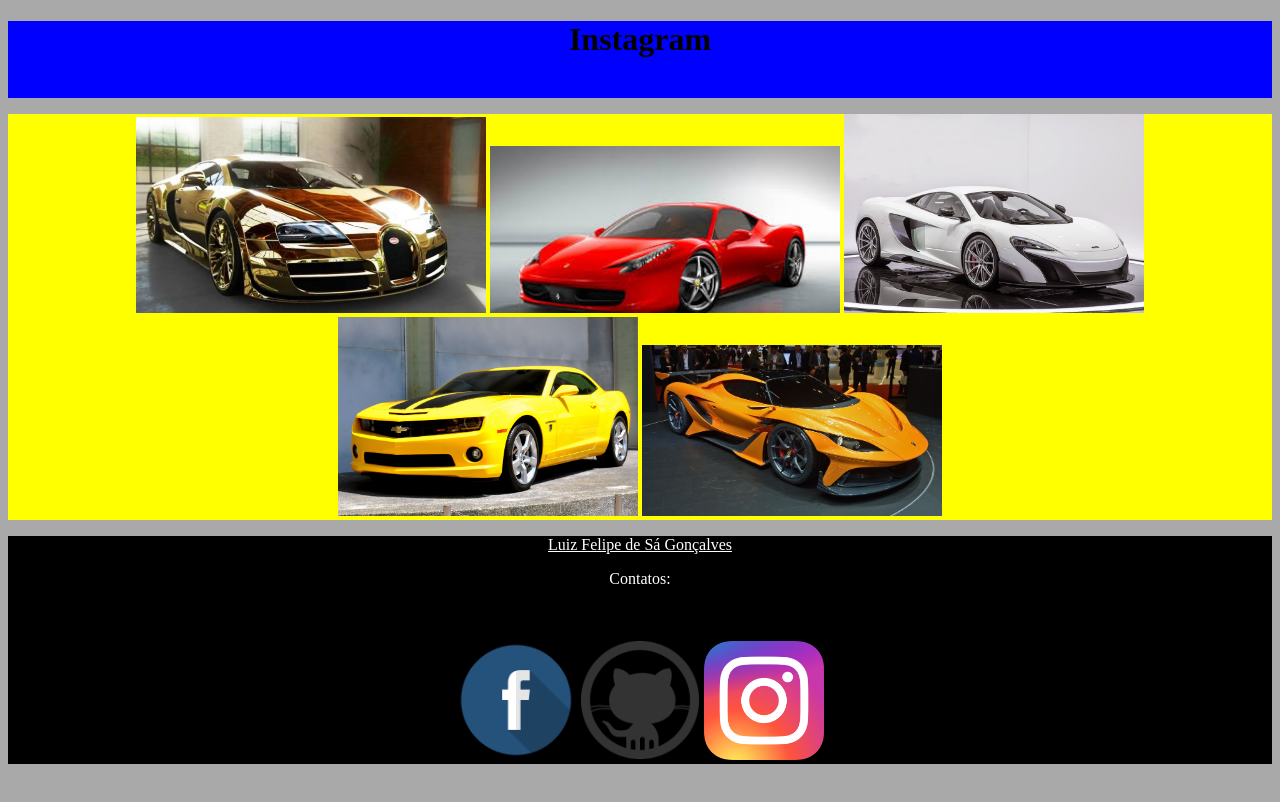
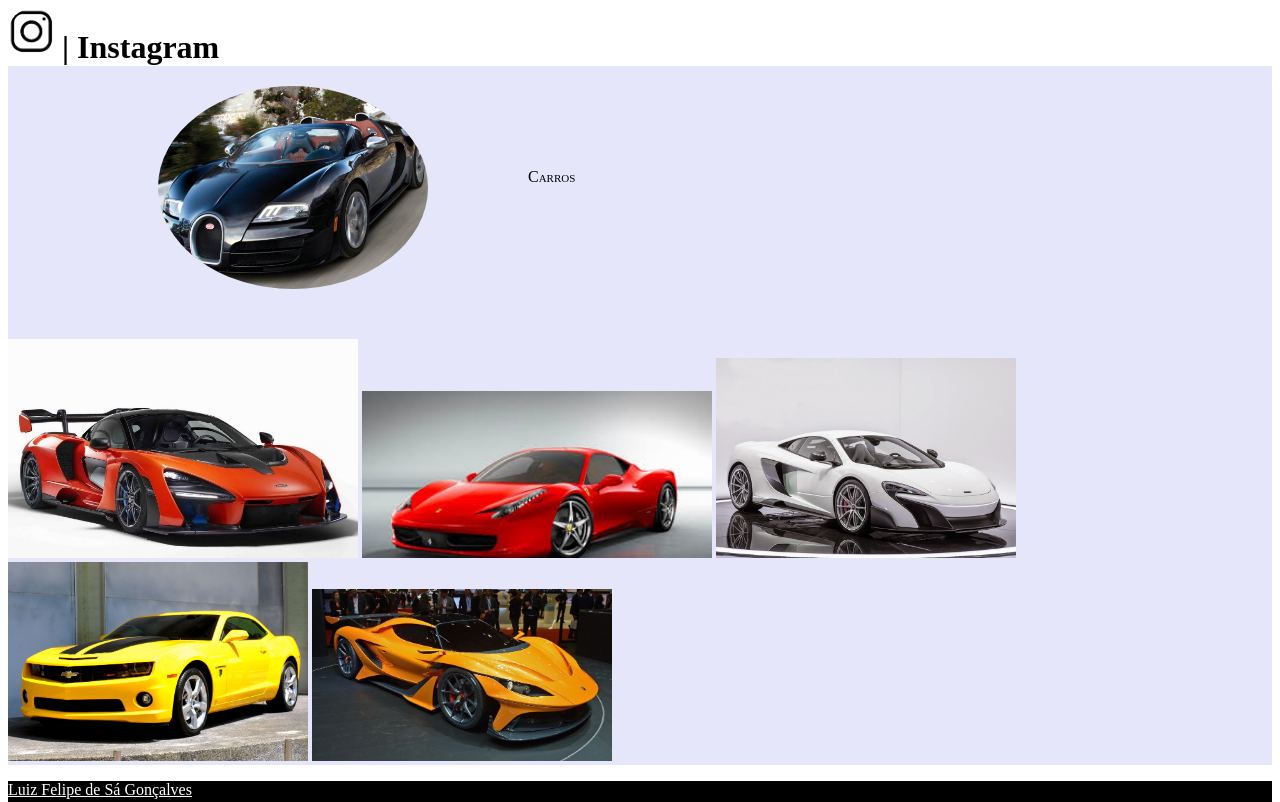
Before and after one commit to LuizFelipeG2003/mini-instagram, a plain HTML site: page index.html in a window 1280 px wide. Shown: the top 802 px of the page. Drawn offline with Linux system fonts and the light colour scheme.

Commit message:
mini insta

```diff
--- a/index.html
+++ b/index.html
@@ -7,13 +7,16 @@
 	</head>
 	<body>
 		<header>
-			<h1>Instagram</h1>
-			<img  src="">
-			<p></p>
+			<img class="minilogo" src="minilogo.png">
+			<h1> | Instagram</h1>
 		</header>
 		<main>
+			<section class="perfil">
+				<img class="imgperfil" src="imgperfil.jpg">
+				<p class="nmperfil">Carros</p>
+			</section>
 			<section>
-				<img class="primeiro" src="carros1.jpg">
+				<img class="primeiro" src="primeiro.jpg">
 				<img class="segundo" src="carros2.jpeg">
 				<img class="terceiro" src="carros3.jpg">
 				<img class="quarto" src="carros4.jpg">
--- a/style.css
+++ b/style.css
@@ -1,18 +1,11 @@
-body {
-	text-align: center;
-	background: darkgray;
+main {
+	background: #E6E6FA;
+}
+head {
+	background: #fff;
 }
 .nome {
 	text-decoration: underline;
-}
-img {
-	width: 150px;
-}
-header {
-	background: blue;
-}
-section {
-	background: yellow;
 }
 footer {
 	background: black;
@@ -20,6 +13,22 @@
 }
 .logo {
 	width: 120px;
+}
+.perfil {
+	display: flex;
+	align-items: center;
+	padding: 0 0 50px 0;
+}
+.imgperfil{
+	width: 270px;
+	border-radius: 50%;
+	margin: 20px 100px 0px 150px;
+}
+.nmperfil {
+	display: inline;
+	font-variant: small-caps;
+	font-family:
+
 }
 .primeiro {
 	width: 350px;
@@ -36,3 +45,10 @@
 .quinto {
 	width: 300px;
 }
+.minilogo {
+	width: 50px;
+	border-radius: 50%;
+}
+h1 {
+	display: inline;
+}
```
Also changed, not shown: imgperfil.jpg (added), minilogo.png (added), primeiro.jpg (added).
